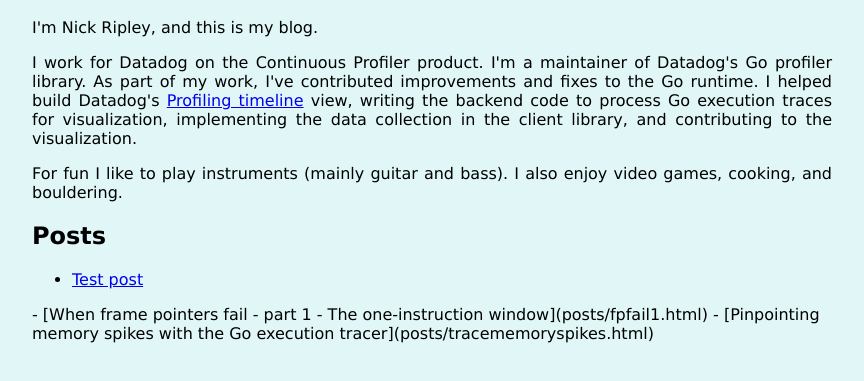
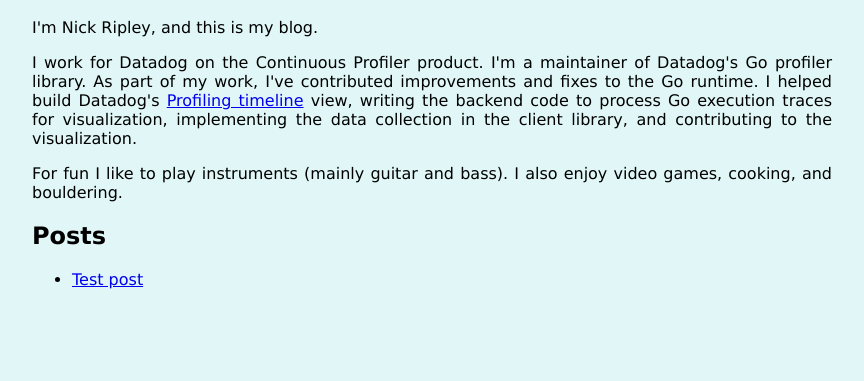
Before and after one commit to nsrip-dd/nsrip-dd.github.io, a plain HTML site: page index.html in a window 1280 px wide. Shown: the part 91-472 px from the top of the page, without its empty margins (208-1072 px from the left). Drawn offline with Linux system fonts and the light colour scheme.

Commit message:
Remove links to unfinished drafts

```diff
--- a/index.html
+++ b/index.html
@@ -30,5 +30,3 @@
 <ul>
 <li><a href="posts/hello.html">Test post</a></li>
 </ul>
-- [When frame pointers fail - part 1 - The one-instruction window](posts/fpfail1.html)
-- [Pinpointing memory spikes with the Go execution tracer](posts/tracememoryspikes.html)
```
